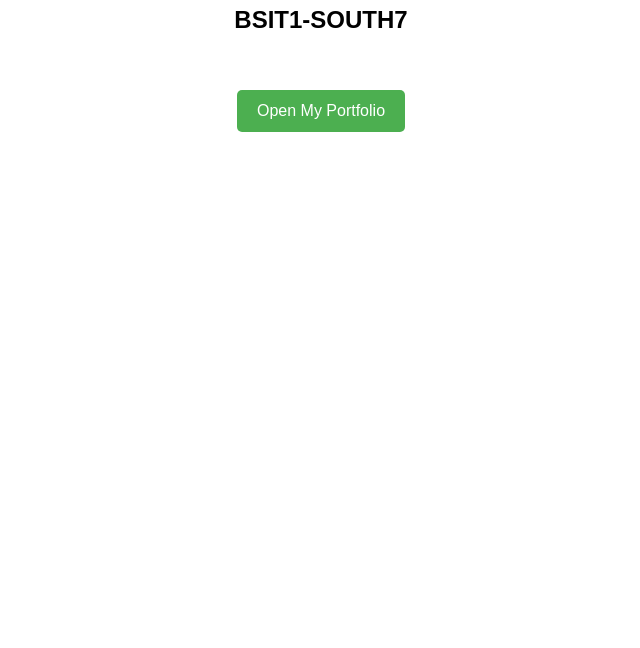
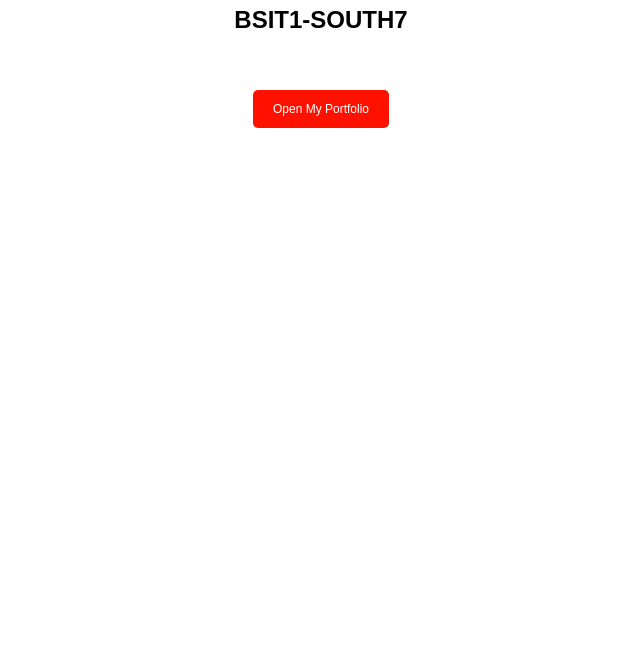
Before and after one commit to PhinmaFrancis/Francis-Portfolio, a plain HTML site: page index.html in a window 1280 px wide. Shown: the part 152-800 px from the top of the page, without its empty margins (319-959 px from the left). Drawn offline with Linux system fonts and the light colour scheme.

Commit message:
Update cssmama.css

```diff
--- a/cssmama.css
+++ b/cssmama.css
@@ -5,8 +5,8 @@ body {
         }
         .btn {
             padding: 12px 20px;
-            font-size: 16px;
-            background-color: #4CAF50;
+            font-size: 12px;
+            background-color: #ff1100;
             color: white;
             border: none;
             border-radius: 5px;
```
